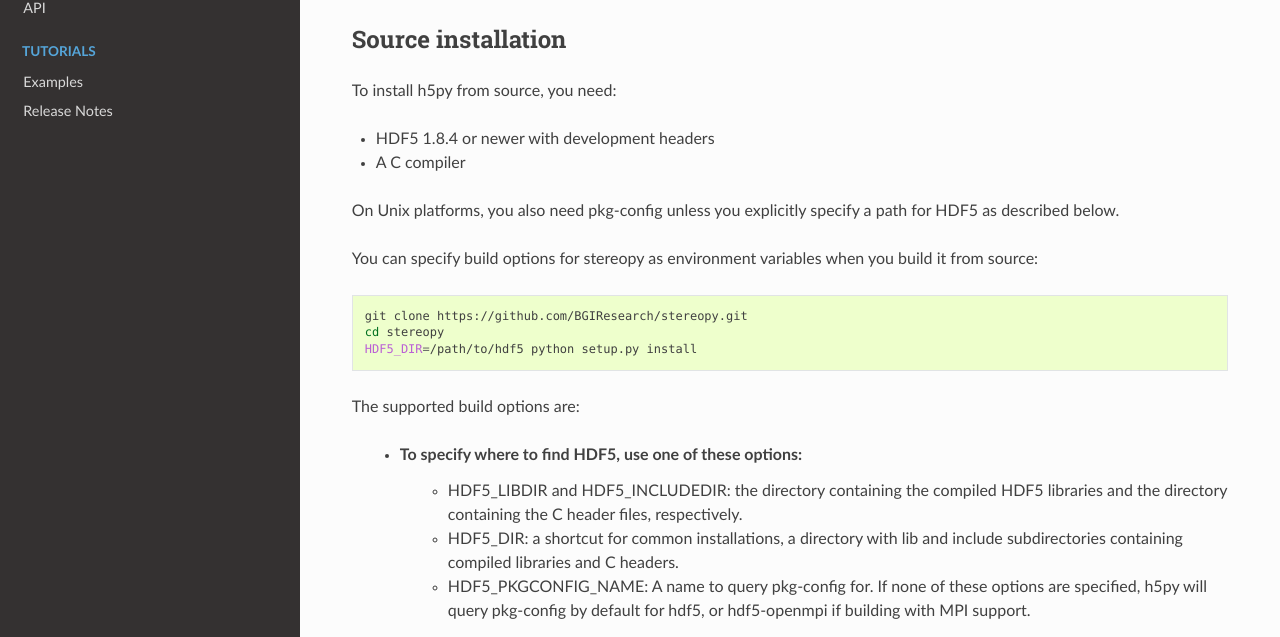
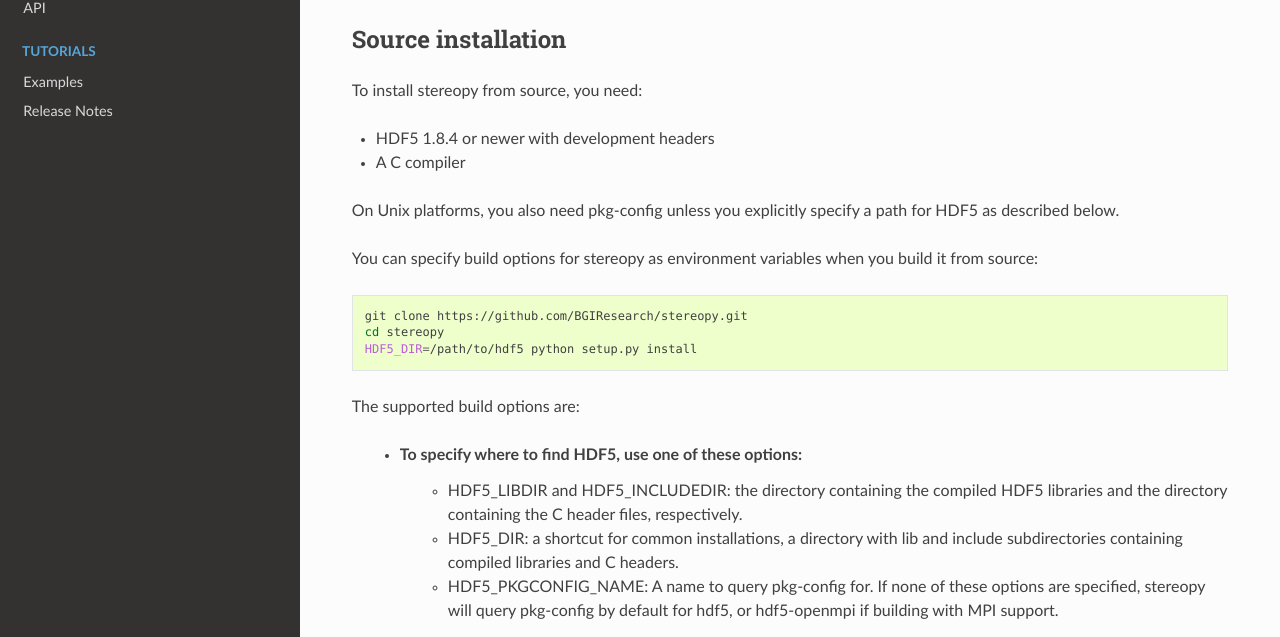
Before and after one commit to STOmics/Stereopy, a Sphinx documentation site: the page built from docs/source/General/Installation.rst, in a window 1280 px wide and 900 px high. Shown: the part 260-897 px from the top of the window. Built offline with Sphinx 7.4.7 and the Read the Docs theme 2.0.0, drawn with Linux system fonts in a browser that asks for light colours; pages that are not in the unit, such as notebooks, are missing from menus.

Commit message:
update doc

```diff
--- a/docs/source/General/Installation.rst
+++ b/docs/source/General/Installation.rst
@@ -11,7 +11,7 @@
 Source installation
 --------------------------------------------
 
-To install h5py from source, you need:
+To install stereopy from source, you need:
 
 - HDF5 1.8.4 or newer with development headers
 - A C compiler
@@ -31,7 +31,7 @@
  - To specify where to find HDF5, use one of these options:
     - HDF5_LIBDIR and HDF5_INCLUDEDIR: the directory containing the compiled HDF5 libraries and the directory containing the C header files, respectively.
     - HDF5_DIR: a shortcut for common installations, a directory with lib and include subdirectories containing compiled libraries and C headers.
-    - HDF5_PKGCONFIG_NAME: A name to query pkg-config for. If none of these options are specified, h5py will query pkg-config by default for hdf5, or hdf5-openmpi if building with MPI support.
+    - HDF5_PKGCONFIG_NAME: A name to query pkg-config for. If none of these options are specified, stereopy will query pkg-config by default for hdf5, or hdf5-openmpi if building with MPI support.
 
 Source installation on OSX/MacOS
 ^^^^^^^^^^^^^^^^^^^^^^^^^^^^^^^^
```
